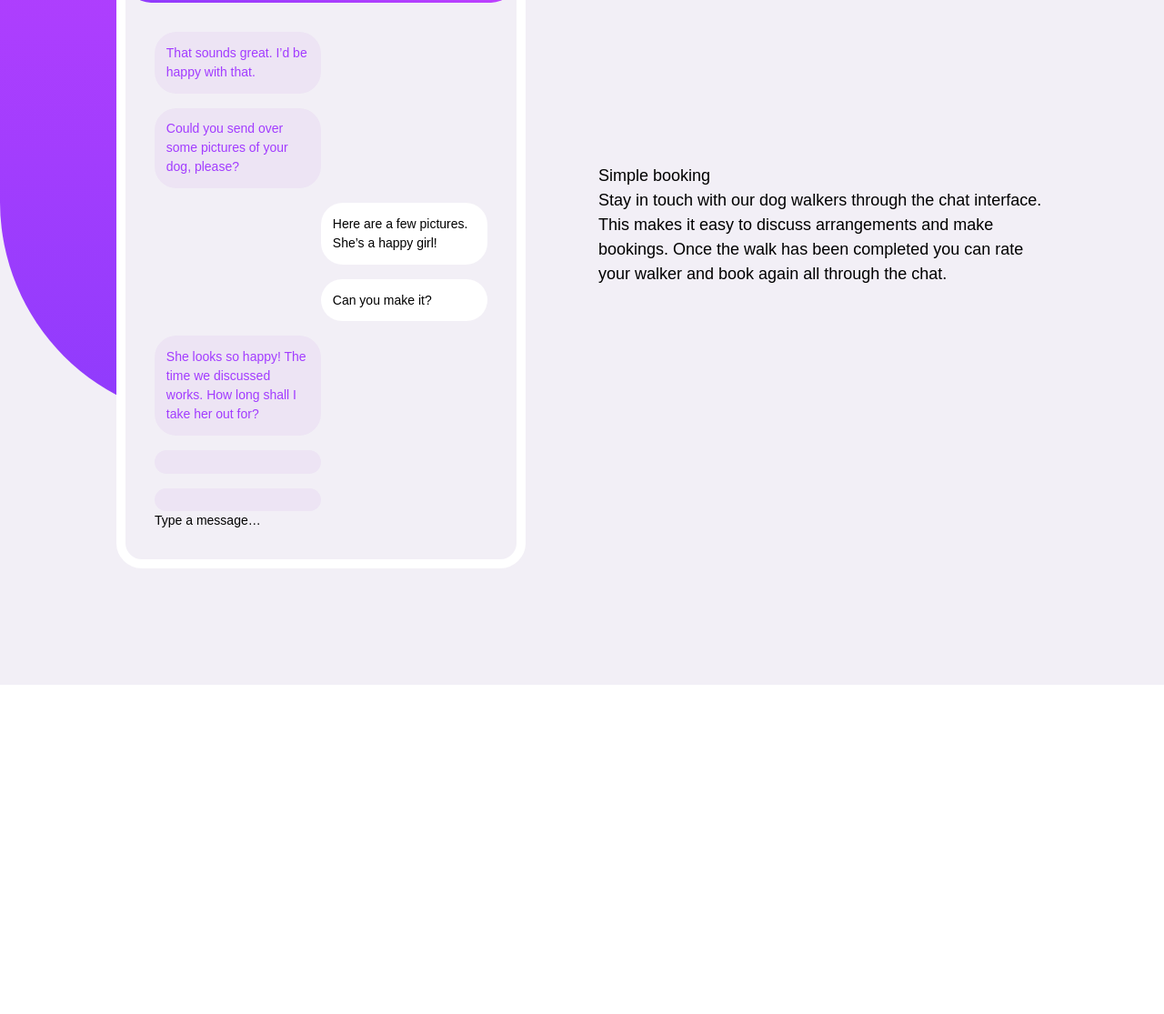
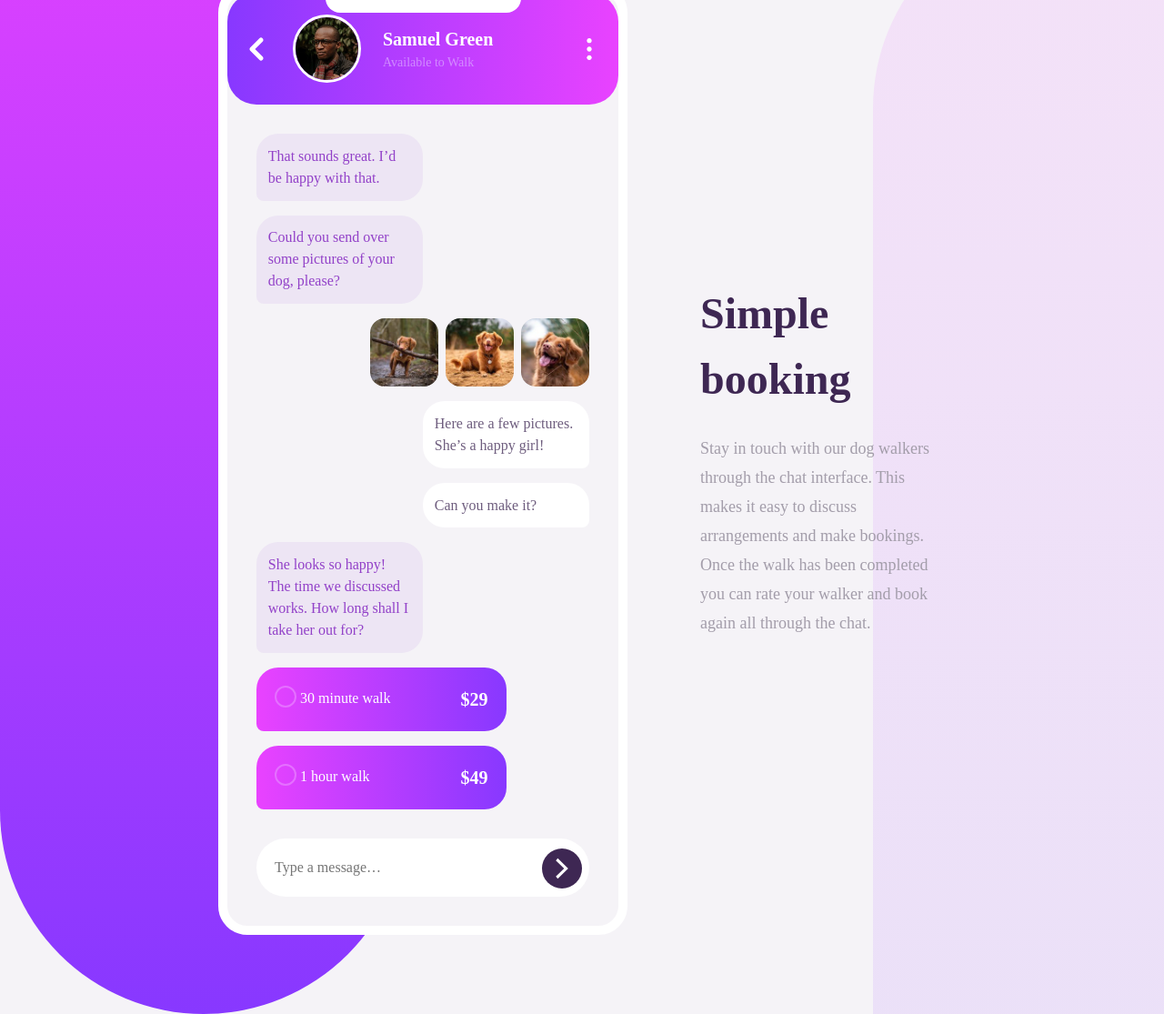
Before and after one commit to DrZero1234/FEM_Chat_app, a plain HTML site: page index.html in a window 1280 px wide. Shown: the part 258-1373 px from the top of the page at 91% size. Before the commit the page ends 1011 px from the top, so only its background shows below. Drawn offline with Linux system fonts and the light colour scheme.

Commit message:
first version w/o animation

```diff
--- a/index.html
+++ b/index.html
@@ -7,6 +7,10 @@
   <link rel="icon" type="image/png" sizes="32x32" href="./images/favicon-32x32.png">
 
   <title>Frontend Mentor | [Challenge Name Here]</title>
+  <!-- Rubik font import -->
+  <link rel="preconnect" href="https://fonts.googleapis.com">
+  <link rel="preconnect" href="https://fonts.gstatic.com" crossorigin>
+  <link href="https://fonts.googleapis.com/css2?family=Rubik:wght@400;500;700&display=swap" rel="stylesheet">
 
   <!-- Feel free to remove these styles or customise in your own stylesheet 👍 -->
   <link rel="stylesheet" href="style.css">
@@ -15,7 +19,11 @@
 <!-- Color picker site : https://imagecolorpicker.com/ -->
 <body>
   <main>
-    <div class="background-shape">
+    <div class="bg-sh bg-l">
+
+    </div>
+
+    <div class="bg-sh bg-r">
 
     </div>
 
@@ -40,33 +48,37 @@
                 <ul class="list-of-texts">
                   <li class="text-bubble user-text">That sounds great. I’d be happy with that.</li>
                   <li class="text-bubble user-text">Could you send over some pictures of your dog, please?</li>
+                  <li class="friend-text chat-gallery">
+                      <img src="./images/dog-image-1.jpg" />
+                      <img src="./images/dog-image-2.jpg" />
+                      <img src="./images/dog-image-3.jpg" />
+                  </li>
                   <li class="text-bubble friend-text">Here are a few pictures. She’s a happy girl!</li>
                   <li class="text-bubble friend-text">Can you make it?</li>
                   <li class="text-bubble user-text">She looks so happy! The time we discussed works. How long shall I take her out for?</li>
-                  <li class="text-bubble user-text user-vote">
+                  <li class="text-bubble user-text vote-field">
+                    <label>
+                      <input type="radio" name="radio" class="vote-radio "/>
+                      30 minute walk
+                    </label>
+                    <span class="vote-price highlighted-text">$29</span>
                       </li>
-                  <li class="text-bubble user-text user-vote">
+                  <li class="text-bubble user-text vote-field">
+                    <label>
+                      <input type="radio" name="radio" class="vote-radio " />
+                      1 hour walk
+                    </label>
+                    <span class="vote-price highlighted-text">$49</span>
+                    </li>
                    </li>
                 </ul>
-
-
-
-
-
-
-
-
-
-
-              Type a message…
-
-
-
+                <div class="chat-input-wrapper">
+                  <input type="text" placeholder="Type a message…" class="chat-txt-input">
+                  <i class="send-icon" aria-hidden="true"><img src="./images/send-icon.svg" /></i>
+                </div>
 
 
             </div>
-
-
           </div>
       </div>
       <div class="page-introduction">
--- a/style.css
+++ b/style.css
@@ -2,22 +2,34 @@
 
 
 :root {
-    --primary-900: hsla(264, 26%, 95%, 1);
-    --primary-500: #a23cff;
+    --primary-900: hsl(270, 20%, 96%);
+    --primary-500: hsl(276, 55%, 52%);
 
-    --neutral-100: #3c274f;
-    --neutral-200: #594b6a;
-    --neutral-700: #ede4f4;
-    --neutral-400: #c2a0db;
+
+    --neutral-100: hsl(271, 36%, 24%);
+    --neutral-200: hsl(271, 15%, 43%);
+    /* main title */
+    --neutral-400: hsl(271, 36%, 24%);
+    /* Paragraph */
+    --neutral-500: hsl(270, 7%, 64%);
+    --neutral-700: hsl(276, 100%, 81%);
+
+    --neutral-850: hsl(289, 100%, 72%);
     --neutral-900: #ffffff;
 
-    --fs-text: 0.875rem;
+    --gradient-magenta: hsl(293, 100%, 63%);
+    --gradient-violet: hsl(264, 100%, 61%);
+
+    --fs-text: 1rem;
+    --fs-higlight: 1.25rem;
     --fs-intro: 1.125rem;
-    --fs-main: 1.875rem;
+    --fs-main: 3rem;
 
-    --fw-normal: 500;
-    --fw-title: 700;
-    --fw-main: 900;
+    --fw-normal: 400;
+    --fw-title: 500;
+    --fw-main: 700;
+
+    --ff-main: font-family: 'Rubik', sans-serif;
 
 }
 
@@ -86,21 +98,37 @@ body {
     text-rendering: optimizeSpeed;
     line-height: 1.5;
     font-size: var(--fs-intro);
-    font-family: sans-serif;
+    font-family: var(--ff-main);
     font-weight: var(--fw-normal);
 }
 
-.background-shape {
+main {
+    position: relative;
+    overflow: hidden;
+}
+
+.bg-sh {
     position: absolute;
+    min-height: 90%;
+    width: 35%;
+    background: linear-gradient(var(--gradient-magenta), var(--gradient-violet));
+    z-index: 10;
+}
+
+.bg-l {
     top: 0;
     left: 0;
-    min-height: 90vh;
-    margin-bottom: 3rem;
-    padding: 15rem;
-    background: linear-gradient(#bf40ff,#8f3bfc);
     border-bottom-left-radius: 100vw;
     border-bottom-right-radius: 100vw;
-    z-index: 10;
+
+}
+
+.bg-r {
+    bottom:0;
+    right:-10%;
+    border-top-left-radius: 100vw;
+    border-top-right-radius: 100vw;
+    opacity: .1;
 }
 
 .container {
@@ -115,13 +143,13 @@ body {
     flex-direction: row;
     z-index: 100;
     align-items: center;
-    margin: 8rem;
+    margin: 15rem;
     gap: 5rem;
 }
 
 .header-shape {
     position: absolute;
-    top: 0;
+    top: -10px;
     right: 25%;
     width: 50%;
     padding: 1rem;
@@ -148,7 +176,7 @@ body {
 
 
 .phone-header {
-    background: linear-gradient(to left,#bf40ff,#8f3bfc );
+    background: linear-gradient(to right,var(--gradient-violet),var(--gradient-magenta) );
     display: flex;
     justify-content: space-between;
     align-items: center;
@@ -171,14 +199,18 @@ body {
         -moz-border-radius: 500px;
 }
 
-.user-image {
-
-}
 
 .user-info {
     display: flex;
     flex-direction: column;
     justify-content: center;
+}
+
+
+.user-status {
+    font-size: 0.875rem;
+    color: var(--neutral-700);
+    opacity: .8;
 }
 
 .icon-image {
@@ -202,16 +234,46 @@ body {
 
 
 .user-text {
-    background-color: var(--neutral-700);
+    background-color: #ede5f4;
     color: var(--primary-500);
     justify-self: flex-start;
+    border-bottom-left-radius: .5rem !important;
 }
 
+.vote-field input[type="radio"] {
+    appearance: none;
+}
+
+.vote-price {
+    font-weight: var(--fw-main);
+    font-size: 1.5rem;
+}
+
+.vote-field input[type="radio"] {
+    position: relative;
+    width: 1.5em;
+    height: 1.5em;
+    border: 2px solid var(--neutral-850);
+    border-radius: 50%;
+        /* Adjusts the position of the checkboxes on the text baseline */
+    vertical-align: -5px;
+        /* Set here so that Windows' High-Contrast Mode can override */
+}
+
+.vote-field {
+    display: flex;
+    justify-content: space-between;
+    background: linear-gradient(to right, var(--gradient-magenta), var(--gradient-violet));
+    width: 75%;
+    padding: 1.25rem;
+    color: var(--neutral-900);
+}
 
 
 .friend-text {
     background-color: var(--neutral-900);
-    color: black;
+    color: var(--neutral-200);
+    border-bottom-right-radius: .5rem !important;
     align-self: flex-end;
 }
 
@@ -220,11 +282,81 @@ body {
 }
 
 .highlighted-text {
-    font-weight: var(--fw-title);
+    color: #ffffff;
+    font-weight: var(--fw-main);
+    font-size: var(--fs-higlight);
 }
+
+.chat-gallery {
+    display: flex;
+    flex-direction: row-reverse;
+    gap: .5rem;
+    flex-wrap: wrap;
+    background-color: var(--primary-900);
+    width: 75%;
+}
+
+.chat-gallery img {
+    max-height: 75px;
+    border-radius: 1rem;
+
+}
+
+input[type="text"] {
+    margin-top: 2rem;
+    width: 100%;
+    padding: 1.25rem;
+    border-radius: 2rem;
+    border: none;
+}
+
+.chat-input-wrapper {
+    position: relative;
+}
+
+.chat-input-wrapper i {
+    max-width: 44px;
+    max-height: 44px;
+    background-color: var(--neutral-100);
+    border: none;
+    border-radius: 50%;
+    position: absolute;
+    right: 0;
+    top: 45%;
+    margin-right: .5rem;
+}
+
+.page-introduction {
+    display: flex;
+    flex-direction: column;
+    gap: 1.5rem;
+}
+
+.page-introduction h1 {
+    font-size: var(--fs-main);
+    font-weight: var(--fw-main);
+    color: var(--neutral-400);
+}
+
+.page-introduction p {
+    color: var(--neutral-500);
+    line-height: 2rem;
+    word-wrap: break-word;
+}
+
 
 @media screen and (max-width: 45em) {
     .content-wrapper {
         flex-direction: column;
+
+    }
+
+    .bg-sh {
+        min-height: 50%;
+        padding: 10rem;
+    }
+
+    .page-introduction h1 {
+        text-align: center;
     }
 }
```
Also changed, not shown: images/send-icon.svg (added).
